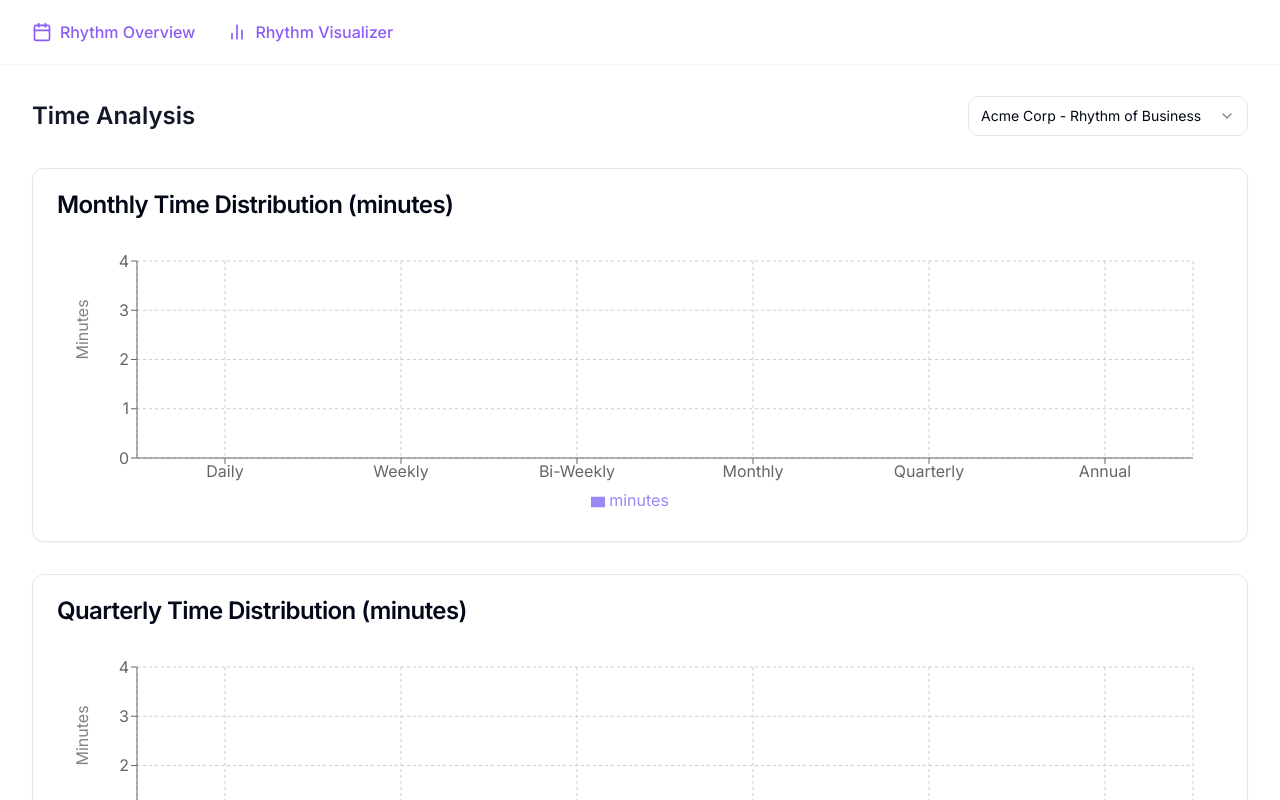
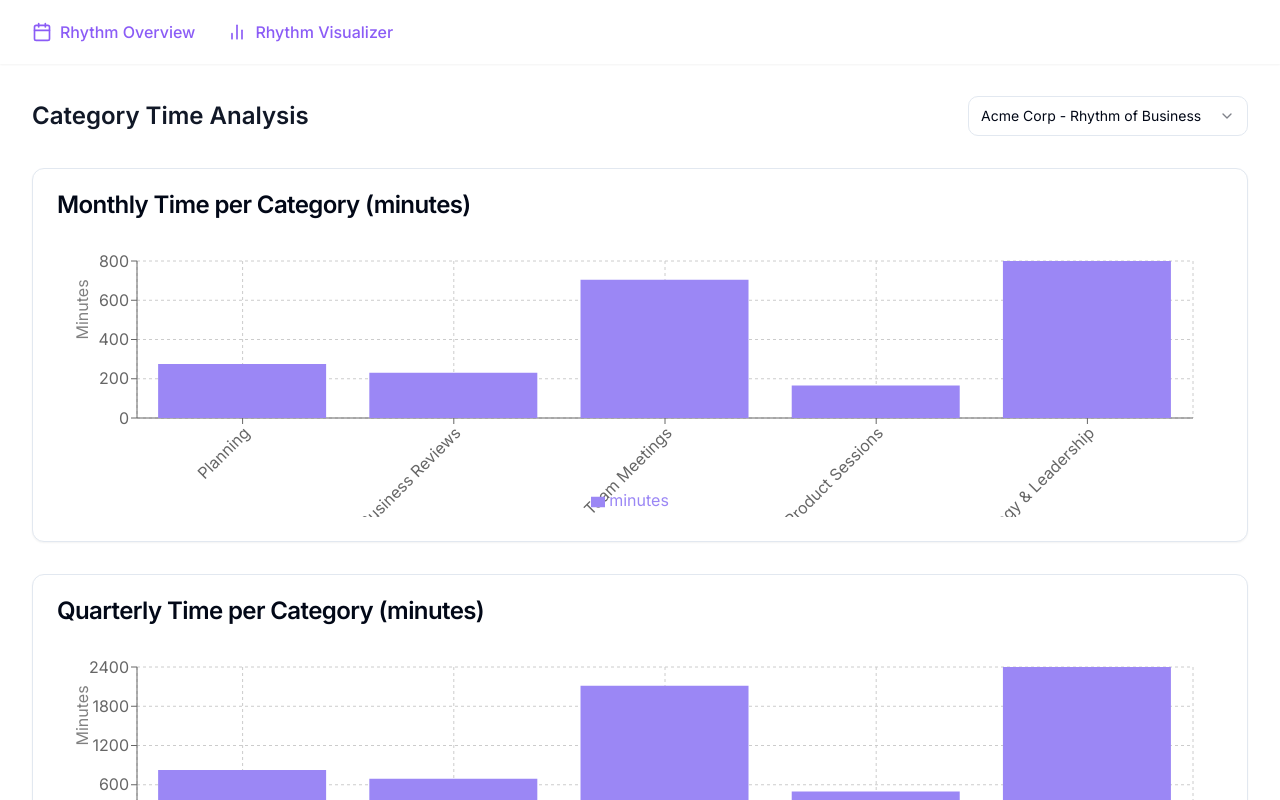
Before and after one commit to mattnigh/build-a-rhythm, a React (Vite) app: page /visualizer in a window 1280 px wide. Shown: the top 800 px of the page. Built offline with nearby package versions, Linux system fonts and the light colour scheme.

Commit message:
Update Visualizer categories
Update the visualizer to reflect the newly added categories.

```diff
--- a/src/pages/Visualizer.tsx
+++ b/src/pages/Visualizer.tsx
@@ -24,7 +24,6 @@ import {
   Legend,
   ResponsiveContainer,
 } from 'recharts';
-import { ChartContainer, ChartTooltip } from "@/components/ui/chart";
 
 const getRhythmData = (content: string) => {
   const lines = content.split('\n');
@@ -41,13 +40,14 @@ const getRhythmData = (content: string) => {
         items: []
       };
     } else if (line.startsWith('- ')) {
-      const match = line.match(/- (.*?)\[(.*?)\]\s*\[(.*?)\](.*)/);
+      const match = line.match(/- (.*?)\[(.*?)\]\s*\[(.*?)\]\s*\[(.*?)\](.*)/);
       if (match) {
         currentSection.items.push({
           name: match[1].trim(),
           attendees: match[2].trim(),
           duration: parseInt(match[3]),
-          link: match[4]?.trim()
+          frequency: match[4].trim(),
+          link: match[5]?.trim()
         });
       }
     }
@@ -58,62 +58,65 @@ const getRhythmData = (content: string) => {
   return sections;
 };
 
+const getFrequencyMultiplier = (frequency: string) => {
+  switch (frequency.toLowerCase()) {
+    case 'daily':
+      return { monthly: 20, quarterly: 60, annual: 240 }; // Assuming 20 working days per month
+    case 'weekly':
+      return { monthly: 4, quarterly: 12, annual: 48 };
+    case 'bi-weekly':
+      return { monthly: 2, quarterly: 6, annual: 24 };
+    case 'monthly':
+      return { monthly: 1, quarterly: 3, annual: 12 };
+    case 'quarterly':
+      return { monthly: 1/3, quarterly: 1, annual: 4 };
+    case 'annual':
+      return { monthly: 1/12, quarterly: 1/4, annual: 1 };
+    case 'ad hoc':
+      return { monthly: 1/2, quarterly: 1.5, annual: 6 }; // Assuming ad hoc meetings happen roughly 6 times a year
+    default:
+      return { monthly: 0, quarterly: 0, annual: 0 };
+  }
+};
+
 const calculateTimeMetrics = (rhythmData: any[]) => {
-  const monthlyTime = {
-    Daily: 0,
-    Weekly: 0,
-    'Bi-Weekly': 0,
-    Monthly: 0,
-    Quarterly: 0,
-    Annual: 0
+  const categoryTimes = {
+    monthly: {},
+    quarterly: {},
+    annual: {}
   };
 
-  const quarterlyTime = { ...monthlyTime };
-  const annualTime = { ...monthlyTime };
+  rhythmData.forEach(section => {
+    const category = section.title;
 
-  rhythmData.forEach(section => {
-    const rhythmType = section.title.split(' ')[0];
-    const totalMinutes = section.items.reduce((acc: number, item: any) => acc + item.duration, 0);
+    section.items.forEach(item => {
+      const multipliers = getFrequencyMultiplier(item.frequency);
+      const duration = item.duration;
 
-    // Calculate time based on rhythm frequency
-    switch (rhythmType.toLowerCase()) {
-      case 'daily':
-        monthlyTime.Daily += totalMinutes * 20; // Assuming 20 working days
-        quarterlyTime.Daily += totalMinutes * 60;
-        annualTime.Daily += totalMinutes * 240;
-        break;
-      case 'weekly':
-        monthlyTime.Weekly += totalMinutes * 4;
-        quarterlyTime.Weekly += totalMinutes * 12;
-        annualTime.Weekly += totalMinutes * 48;
-        break;
-      case 'bi-weekly':
-        monthlyTime['Bi-Weekly'] += totalMinutes * 2;
-        quarterlyTime['Bi-Weekly'] += totalMinutes * 6;
-        annualTime['Bi-Weekly'] += totalMinutes * 24;
-        break;
-      case 'monthly':
-        monthlyTime.Monthly += totalMinutes;
-        quarterlyTime.Monthly += totalMinutes * 3;
-        annualTime.Monthly += totalMinutes * 12;
-        break;
-      case 'quarterly':
-        monthlyTime.Quarterly += totalMinutes / 3;
-        quarterlyTime.Quarterly += totalMinutes;
-        annualTime.Quarterly += totalMinutes * 4;
-        break;
-      case 'annual':
-        monthlyTime.Annual += totalMinutes / 12;
-        quarterlyTime.Annual += totalMinutes / 4;
-        annualTime.Annual += totalMinutes;
-        break;
-    }
+      // Initialize category if it doesn't exist
+      ['monthly', 'quarterly', 'annual'].forEach(period => {
+        if (!categoryTimes[period][category]) {
+          categoryTimes[period][category] = 0;
+        }
+        categoryTimes[period][category] += duration * multipliers[period];
+      });
+    });
   });
 
+  // Convert to array format for charts
   return {
-    monthly: Object.entries(monthlyTime).map(([name, value]) => ({ name, minutes: Math.round(value) })),
-    quarterly: Object.entries(quarterlyTime).map(([name, value]) => ({ name, minutes: Math.round(value) })),
-    annual: Object.entries(annualTime).map(([name, value]) => ({ name, minutes: Math.round(value) }))
+    monthly: Object.entries(categoryTimes.monthly).map(([name, minutes]) => ({
+      name,
+      minutes: Math.round(minutes as number)
+    })),
+    quarterly: Object.entries(categoryTimes.quarterly).map(([name, minutes]) => ({
+      name,
+      minutes: Math.round(minutes as number)
+    })),
+    annual: Object.entries(categoryTimes.annual).map(([name, minutes]) => ({
+      name,
+      minutes: Math.round(minutes as number)
+    }))
   };
 };
 
@@ -126,7 +129,13 @@ const TimeChart = ({ data, title }: { data: any[], title: string }) => (
       <ResponsiveContainer width="100%" height="100%">
         <BarChart data={data} margin={{ top: 20, right: 30, left: 20, bottom: 5 }}>
           <CartesianGrid strokeDasharray="3 3" />
-          <XAxis dataKey="name" />
+          <XAxis
+            dataKey="name"
+            angle={-45}
+            textAnchor="end"
+            height={70}
+            interval={0}
+          />
           <YAxis label={{ value: 'Minutes', angle: -90, position: 'insideLeft' }} />
           <Tooltip />
           <Legend />
@@ -153,7 +162,7 @@ const Visualizer = () => {
   return (
     <div className="container max-w-7xl mx-auto py-8 px-4 sm:px-6 lg:px-8">
       <div className="flex flex-col sm:flex-row justify-between items-start sm:items-center gap-4 mb-8">
-        <h1 className="text-2xl font-semibold text-gray-900">Time Analysis</h1>
+        <h1 className="text-2xl font-semibold text-gray-900">Category Time Analysis</h1>
         <Select
           value={selectedOrgId}
           onValueChange={(value) => setSelectedOrgId(value)}
@@ -172,9 +181,9 @@ const Visualizer = () => {
       </div>
 
       <div className="grid grid-cols-1 gap-8">
-        <TimeChart data={timeMetrics.monthly} title="Monthly Time Distribution (minutes)" />
-        <TimeChart data={timeMetrics.quarterly} title="Quarterly Time Distribution (minutes)" />
-        <TimeChart data={timeMetrics.annual} title="Annual Time Distribution (minutes)" />
+        <TimeChart data={timeMetrics.monthly} title="Monthly Time per Category (minutes)" />
+        <TimeChart data={timeMetrics.quarterly} title="Quarterly Time per Category (minutes)" />
+        <TimeChart data={timeMetrics.annual} title="Annual Time per Category (minutes)" />
       </div>
     </div>
   );
```
